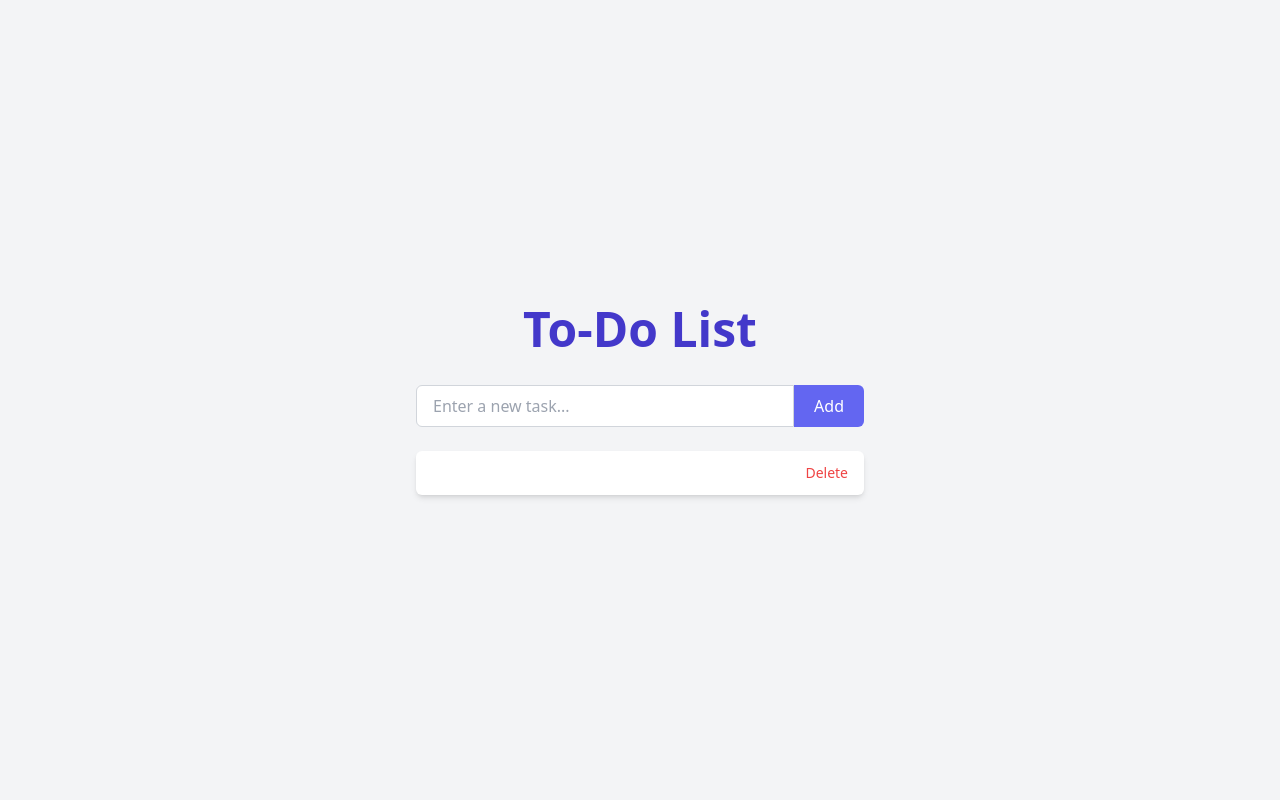
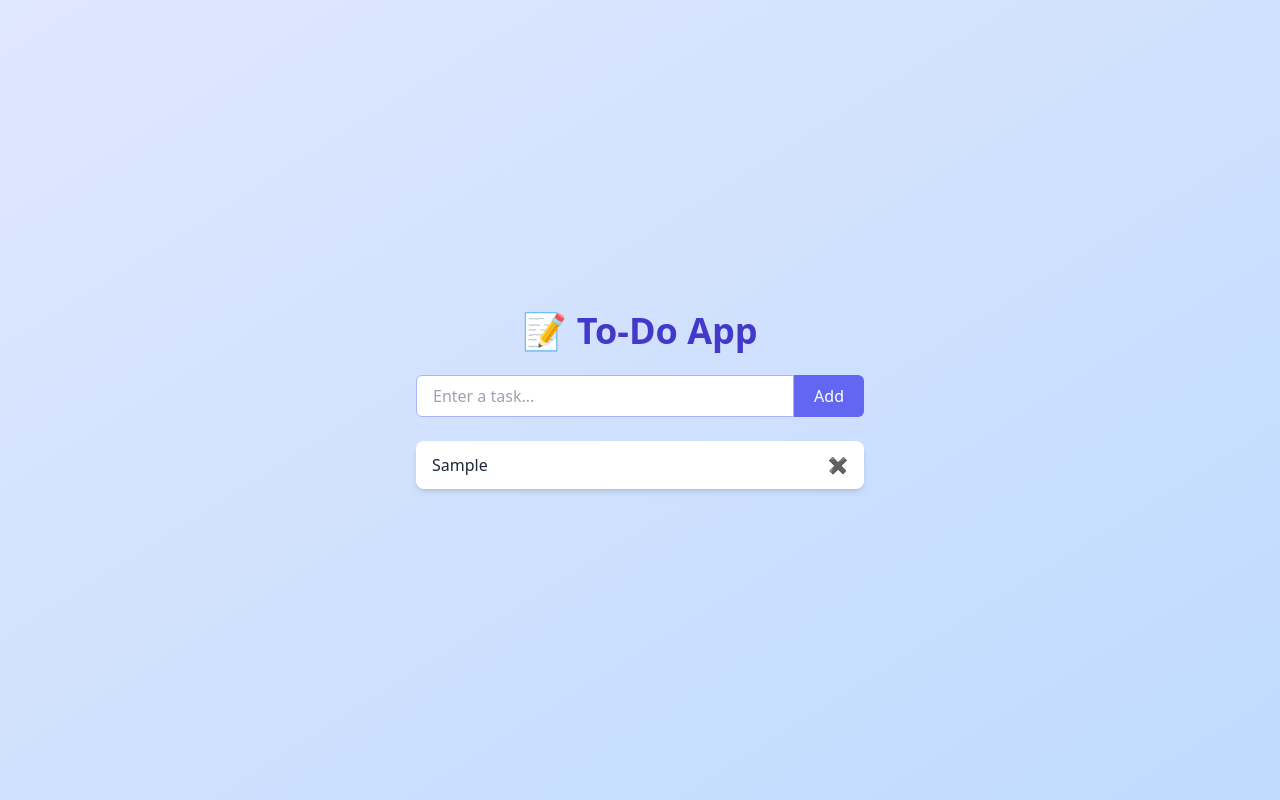
Before and after one commit to the-nishan/React-Front-End, a React (Create React App) app: page / in a window 1280 px wide. Both pictures are taken after typing "Sample" into the empty fields and a click on the button "Add". Built offline with nearby package versions, Linux system fonts and the light colour scheme.

Commit message:
ToDoApp final (till delete)

```diff
--- a/src/toDo/toDoApp.js
+++ b/src/toDo/toDoApp.js
@@ -1,56 +1,60 @@
 import React, { useState } from "react";
 
-function ToDoApp() {
-  const [todos, setTodos] = useState([]);
+export default function TodoApp() {
+  const [tasks, setTasks] = useState([]);
+
   const [inputValue, setInputValue] = useState("");
 
-  const handleInputChange = (event) => {
-    setInputValue(event.target.value);
-  };
+  const handleAdd = () => {
+    if (inputValue.trim()) {
+      setTasks([...tasks, inputValue]);
 
-  const handleAddTodo = () => {
-    if (inputValue.trim()) {
-      setTodos([...todos, inputValue]);
       setInputValue("");
     }
   };
 
-  const handleDelete = (id) => {
-    setTodos(todos.filter((todo) => todo.id !== id));
+  const handleDelete = (index) => {
+    setTasks(tasks.filter((_, i) => i !== index));
   };
 
   return (
-    <div className="flex flex-col items-center justify-center min-h-screen bg-gray-100 p-6">
-      <h1 className="text-5xl font-bold text-indigo-700 mb-8">To-Do List</h1>
+    <div className="min-h-screen bg-gradient-to-br from-indigo-100 to-blue-200 flex flex-col items-center justify-center p-6">
+      <h1 className="text-4xl font-bold text-indigo-700 mb-6">📝 To-Do App</h1>
+
+      {/* Input Section */}
 
       <div className="flex w-full max-w-md mb-6">
         <input
           type="text"
           value={inputValue}
-          onChange={handleInputChange}
-          placeholder="Enter a new task..."
-          className="flex-grow px-4 py-2 border border-gray-300 rounded-l-md focus:outline-dashed focus:ring-2 focus:ring-indigo-400"
+          onChange={(e) => setInputValue(e.target.value)}
+          placeholder="Enter a task..."
+          className="flex-grow px-4 py-2 border border-indigo-300 rounded-l-md focus:outline-none focus:ring-2 focus:ring-indigo-400"
         />
+
         <button
-          onClick={handleAddTodo}
-          className="bg-indigo-500 text-white px-5 py-2 rounded-r-md hover:bg-indigo-600"
+          onClick={handleAdd}
+          className="bg-indigo-500 text-white px-5 py-2 rounded-r-md hover:bg-indigo-600 transition"
         >
           Add
         </button>
       </div>
 
-      <ul className="bg-white rounded-md shadow-md w-full max-w-md divide-y divide-gray-200">
-        {todos.map((todo) => (
+      {/* Task List */}
+
+      <ul className="w-full max-w-md bg-white rounded-lg shadow-md divide-y divide-gray-200">
+        {tasks.map((task, index) => (
           <li
-            key={todo.id}
-            className="flex justify-between items-center px-4 py-3 text-lg text-gray-800 hover:bg-gray-50"
+            key={index}
+            className="flex justify-between items-center px-4 py-3 hover:bg-gray-50 transition"
           >
-            <span>{todo.text}</span>
+            <span className="text-gray-800">{task}</span>
+
             <button
-              onClick={() => handleDelete(todo.id)}
-              className="text-red-500 hover:text-red-700 text-sm font-medium ml-4"
+              onClick={() => handleDelete(index)}
+              className="text-red-500 hover:text-red-700 font-semibold"
             >
-              Delete
+              ✖
             </button>
           </li>
         ))}
@@ -58,5 +62,3 @@ function ToDoApp() {
     </div>
   );
 }
-
-export default ToDoApp;
```
